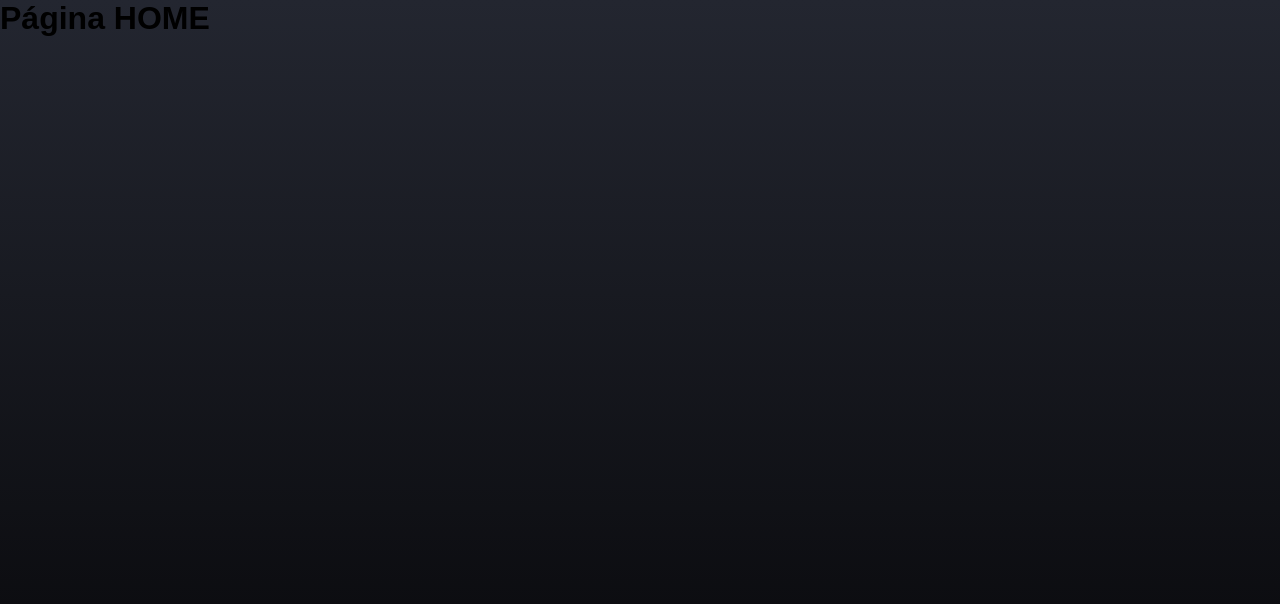
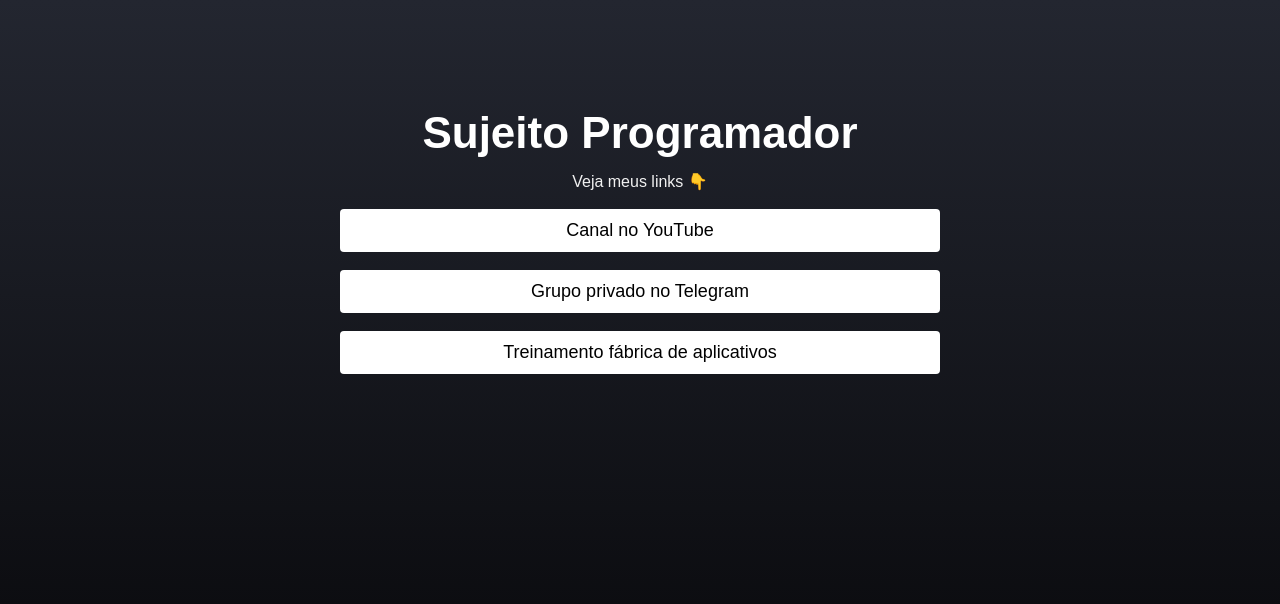
Before and after one commit to RafaTrone/devlink, a React (Create React App) app: page / in a window 1280 px wide. Shown: the top 604 px of the page. Built offline with nearby package versions, Linux system fonts and the light colour scheme.

Commit message:
feat: criando estrutura da home page

```diff
--- /dev/null
+++ b/src/pages/Home/home.css
@@ -0,0 +1,49 @@
+.home-container{
+    display: flex;
+    flex-direction: column;
+    width: 100%;
+    padding: 14px 0;
+    align-items: center;
+    justify-content: center;
+}
+
+.home-container h1{
+    margin-bottom: 14px;
+    color: #fff;
+    font-size: 44px;
+    padding-top: 94px;
+    color: #fff;
+}
+
+.home-container span{
+    color: #f1f1f1;
+    margin-bottom: 18px;
+}
+
+.links{
+    display: flex;
+    flex-direction: column;
+    max-width: 600px;
+    width: 90%;
+    text-align: center;
+}
+
+.link-area{
+    background-color: #fff;
+    width: 100%;
+    margin-bottom: 18px;
+    padding: 8px 0;
+    user-select: none;
+    border-radius: 4px;
+    transition: transform 0.4s;
+}
+
+.link-area:hover{
+    transform: scale(1.04);
+}
+
+.link-text{
+    font-size: 18px;
+    line-height: 150%;
+    color: #000;
+}
--- a/src/pages/Home/index.js
+++ b/src/pages/Home/index.js
@@ -1,7 +1,32 @@
+/* eslint-disable jsx-a11y/anchor-is-valid */
+import './home.css'
+
 export default function Home(){
     return(
-        <div>
-            <h1>Página HOME</h1>
+        <div className="home-container">
+            <h1>Sujeito Programador</h1>
+            <span>Veja meus links 👇</span>
+
+            <main className="links">
+            <section className="link-area">
+                <a href="#">
+                    <p className="link-text">Canal no YouTube</p>
+                </a>
+            </section>
+
+            <section className="link-area">
+                <a href="#">
+                    <p className="link-text">Grupo privado no Telegram</p>
+                </a>
+            </section>
+
+            <section className="link-area">
+                <a href="#">
+                    <p className="link-text">Treinamento fábrica de aplicativos</p>
+                </a>
+            </section>
+
+            </main>
         </div>
     )
 }
```
